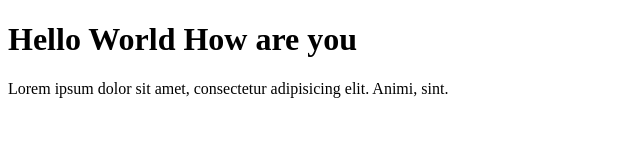
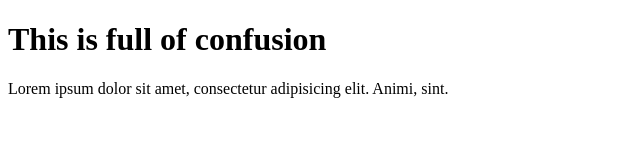
Before and after one commit to MyNameIsFerozKhan007/First_Project, a plain HTML site: page home.html in a window 1280 px wide. Shown: the whole page, without its empty margins (0-640 px from the left). Drawn offline with Linux system fonts and the light colour scheme.

Commit message:
version2

```diff
--- a/home.html
+++ b/home.html
@@ -6,7 +6,7 @@
     <title>Document</title>
 </head>
 <body>
-    <h1>Hello World How are you</h1>
+    <h1>This is full of confusion</h1>
     <p>Lorem ipsum dolor sit amet, consectetur adipisicing elit. Animi, sint.</p>
 </body>
 </html>
```
